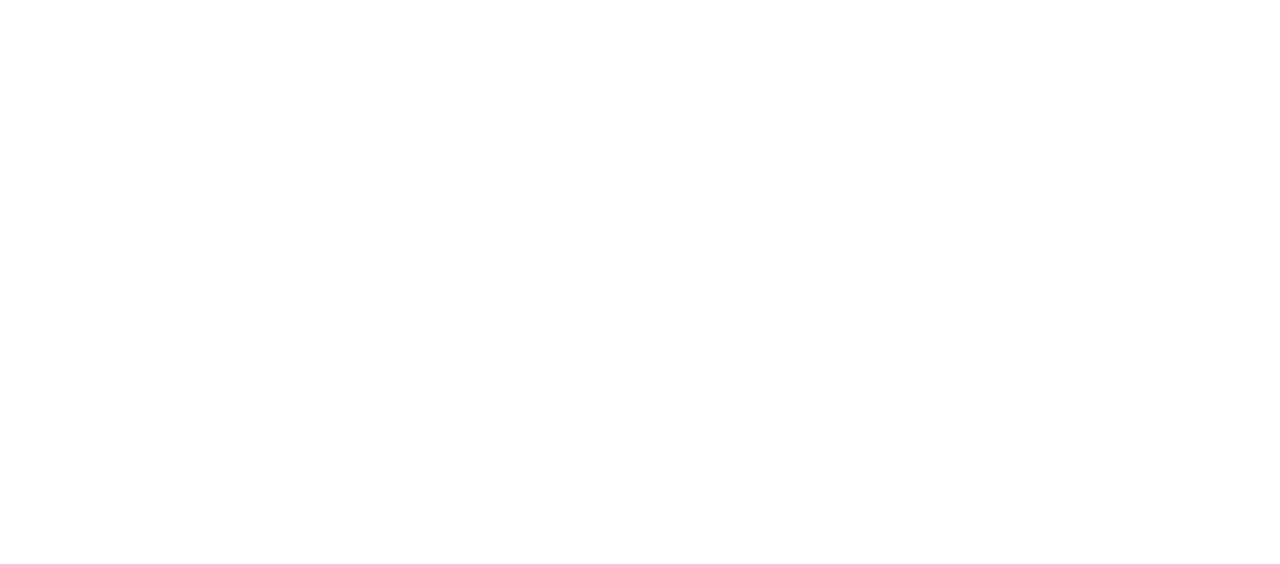
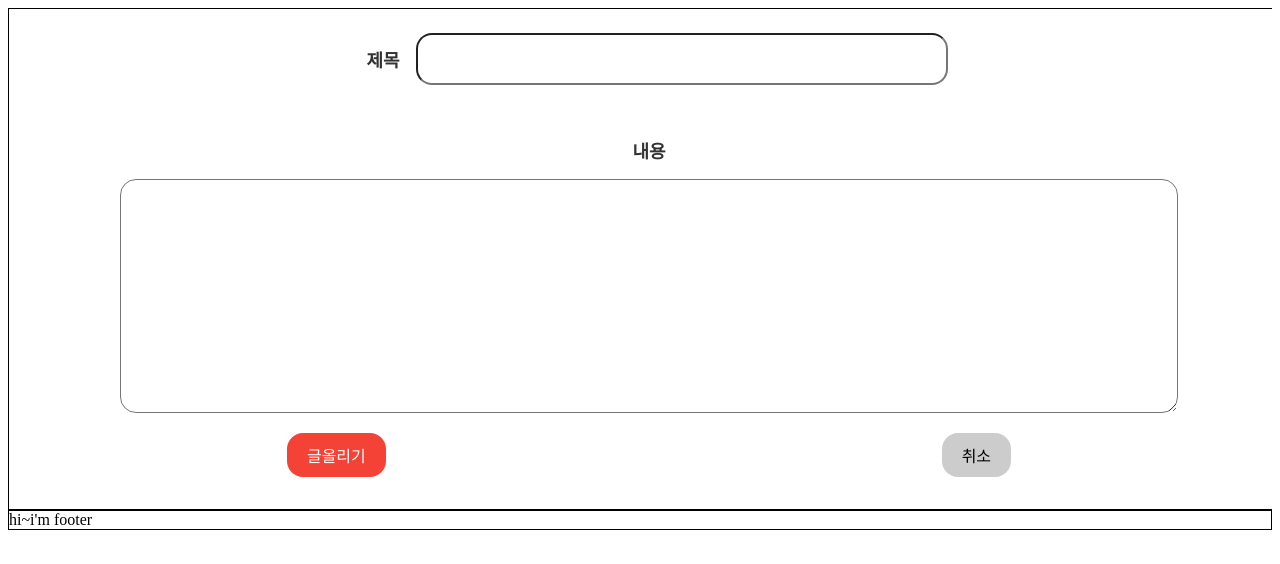
Before and after one commit to codestates-seb/seb43_main_009, a React app in the folder client/: page /commu in a window 1280 px wide. Before the commit this address had no page. Shown: the top 564 px of the page. Built offline with nearby package versions, Linux system fonts and the light colour scheme.

Commit message:
community button수정

```diff
--- a/client/src/App.jsx
+++ b/client/src/App.js
@@ -1,12 +1,15 @@
 import { BrowserRouter, Routes, Route } from "react-router-dom";
 import React from "react";
 import Home from "./page/Home";
+import CommunityWrite from "./page/CommunityWrite";
+import { createGlobalStyle } from "styled-components";
 
 const App = () => {
   return (
     <BrowserRouter>
       <Routes>
         <Route path="/" element={<Home />}></Route>
+        <Route path="/commu" element={<CommunityWrite />}></Route>
       </Routes>
     </BrowserRouter>
   );
--- a/client/src/common/Footer.jsx
+++ b/client/src/common/Footer.js
@@ -1,4 +1,5 @@
 import FooterStyle from "../style/FooterStyle";
+import React from "react";
 
 export const Footer = () => {
   return <FooterStyle>hi~i'm footer</FooterStyle>;
--- a/client/src/common/Layout.js
+++ b/client/src/common/Layout.js
@@ -5,6 +5,7 @@ import React from "react";
 
 const MainContent = styled.div`
   display: flex;
+  border: 1px solid black;
 `;
 
 const Layout = (props) => {
--- /dev/null
+++ b/client/src/page/CommunityWrite.js
@@ -0,0 +1,120 @@
+import Layout from "../common/Layout";
+import styled from "styled-components";
+import React from "react";
+
+const CommunityWrite = () => {
+  return (
+    <Layout>
+      <CommunityBox>
+        <div className="title-box">
+          <div className="title">제목</div>
+          <input />
+        </div>
+        <div className="content-box">
+          <div className="content">내용</div>
+          <textarea type="text" />
+          <div className="button-container">
+            <button className="submit-button">글올리기</button>
+            <button className="cancel-button">취소</button>
+          </div>
+        </div>
+      </CommunityBox>
+    </Layout>
+  );
+};
+
+const CommunityBox = styled.div`
+  box-sizing: 0;
+  margin: 0;
+  display: flex;
+  flex-direction: column;
+  align-items: center;
+  justify-content: center;
+  background-color: #f5f5f5;
+
+  .title-box {
+    width: 100vw;
+    height: 100px;
+    display: flex;
+    align-items: center;
+    justify-content: center;
+    background-color: #ffffff;
+
+    > .title {
+      padding: 1rem;
+      font-size: large;
+      font-weight: bold;
+      color: #333333;
+    }
+
+    input {
+      width: 40vw;
+      height: 4vh;
+      border-radius: 1rem;
+      padding: 0.5rem;
+      font-size: 16px;
+    }
+  }
+
+  .content-box {
+    width: 100vw;
+    height: 400px;
+    display: flex;
+    flex-direction: column;
+    align-items: center;
+    justify-content: center;
+    background-color: #ffffff;
+
+    > .content {
+      padding: 1rem;
+      font-size: large;
+      font-weight: bold;
+      color: #333333;
+    }
+
+    textarea {
+      width: 80vw;
+      height: 25vh;
+      border-radius: 1rem;
+      padding: 1rem;
+      font-size: 16px;
+      resize: vertical;
+    }
+    .button-container {
+      display: flex;
+      justify-content: space-around;
+      width: 100%;
+      padding: 1rem 0;
+    }
+
+    .submit-button {
+      background-color: #f44336;
+      border: none;
+      color: white;
+      padding: 10px 20px;
+      text-align: center;
+      text-decoration: none;
+      display: inline-block;
+      font-size: 16px;
+      margin: 4px 2px;
+      cursor: pointer;
+      border-radius: 1rem;
+    }
+
+    .cancel-button {
+      background-color: #ccc;
+      border: none;
+      color: black;
+      padding: 10px 20px;
+      text-align: center;
+      text-decoration: none;
+      display: inline-block;
+      font-size: 16px;
+      margin: 4px 2px;
+      cursor: pointer;
+      border-radius: 1rem;
+    }
+  }
+`;
+
+export default CommunityWrite;
```
